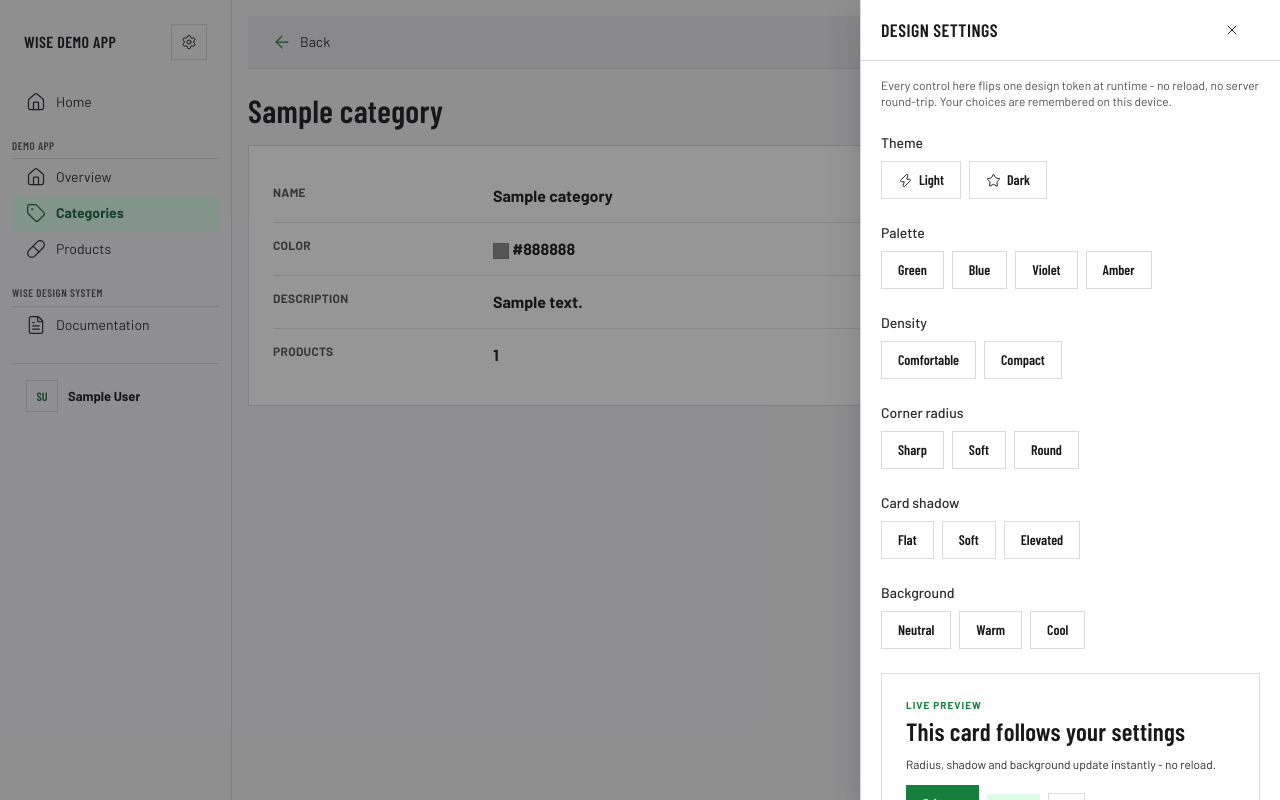
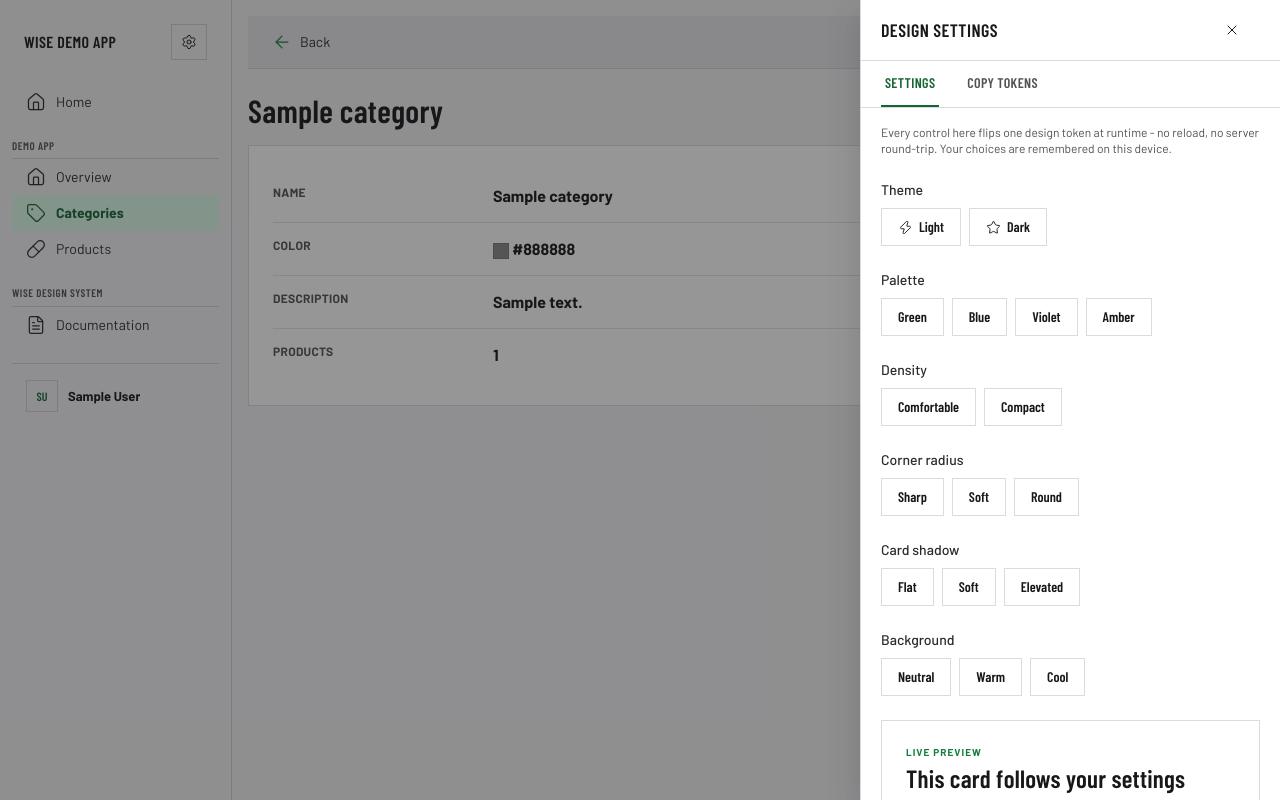
Before and after one commit to samiferr/wise_design_system, a Django app: page /demo/categories/1/ in a window 1280 px wide, after a click on "Design settings". Run offline with Django 5.2, Linux system fonts and the light colour scheme; a user stored in the database is signed in; tables that the repository leaves empty hold one stand-in row (values such as "Sample post").

Commit message:
Add a Copy Tokens tab to the design settings panel
The settings drawer now has two tabs: Settings (the existing controls) and
Copy Tokens, which reads back the live combination via getComputedStyle
and renders it as a paste-ready <html data-*> attribute line plus the
resolved :root { --token: value; } block behind it (a curated subset of
colors/radius/shadow/control-height, not the full @theme), copyable with
one .copy-button. New common.js helpers: wiseBuildTokenExport,
wiseRefreshTokenExport, wiseShowSettingsTab.

Fixed a flexbox bug hit along the way: .tab-bar's own overflow-x-auto
zeroes its automatic min-height once it's a direct flex child of .drawer's
flex-col layout, collapsing it to ~1px - needs shrink-0 at this call site.

Co-Authored-By: Claude Sonnet 5 <noreply@anthropic.com>
Claude-Session: https://claude.ai/code/session_01FCEk2fyPPbr27DKSdZYTfz

```diff
--- a/demo/showcase/templates/showcase/docs/theming/overview.html
+++ b/demo/showcase/templates/showcase/docs/theming/overview.html
@@ -47,7 +47,10 @@
         See <a class="text-action-600 underline" href="{% url 'docs_theming_design_tokens' %}">Design
         Tokens</a> for radius/shadow/background in depth. All six are one settings panel — see
         <code>wise_core/components/_settings_panel.html</code>, opened from the icon next to the
-        brand in this site's own sidebar and the demo app's.
+        brand in this site's own sidebar and the demo app's. Its <strong>Copy tokens</strong> tab
+        turns whatever combination you land on into a paste-ready <code>&lt;html data-*&gt;</code>
+        line plus the resolved <code>:root { --token: value; }</code> block behind it, via one
+        <code>.copy-button</code>.
     </p>
 
     <h2 class="mt-8">Try it</h2>
--- a/wise_core/static/wise_core/js/common.js
+++ b/wise_core/static/wise_core/js/common.js
@@ -132,6 +132,63 @@ function wiseToggleTheme() {
     wiseSetTheme(current === 'dark' ? 'light' : 'dark')
 }
 
+// ── Settings panel: "Copy tokens" tab ───────────────────────────────────────
+// Reads back the *resolved* value of a curated set of custom properties
+// (not the full @theme block - that's 150+ vars, most of them irrelevant to
+// a quick copy/paste) plus whichever data-* axis attributes are actually set
+// on <html>, so a developer can lift the exact combination chosen on the
+// Settings tab out of the live page instead of re-deriving it from
+// tokens.css by hand.
+
+var WISE_EXPORT_TOKENS = [
+    '--color-brand-500', '--color-brand-600', '--color-brand-700',
+    '--color-action-500', '--color-action-600', '--color-on-action', '--color-on-brand',
+    '--color-page', '--color-panel', '--color-panel-alt', '--color-surface', '--color-divider',
+    '--color-gray-500', '--color-gray-900',
+    '--radius-sm', '--radius-md', '--radius-lg', '--radius-xl',
+    '--shadow-card',
+    '--control-height-sm', '--control-height-md', '--control-height-lg', '--control-padding-y',
+]
+
+function wiseBuildTokenExport() {
+    var root = document.documentElement
+    var attrs = ['theme', 'palette', 'density', 'radius', 'shadow', 'bg']
+        .map(function (key) {
+            var value = root.getAttribute('data-' + key)
+            return value ? 'data-' + key + '="' + value + '"' : null
+        })
+        .filter(Boolean)
+        .join(' ')
+
+    var style = getComputedStyle(root)
+    var lines = WISE_EXPORT_TOKENS.map(function (name) {
+        return '    ' + name + ': ' + style.getPropertyValue(name).trim() + ';'
+    })
+
+    return (attrs ? '<html ' + attrs + '>' : '<html> (all defaults)') +
+        '\n\n:root {\n' + lines.join('\n') + '\n}'
+}
+
+function wiseRefreshTokenExport() {
+    var el = document.getElementById('wise-token-export')
+    if (el) el.textContent = wiseBuildTokenExport()
+}
+
+function wiseShowSettingsTab(tab) {
+    var showTokens = tab === 'tokens'
+    var panels = {controls: !showTokens, tokens: showTokens}
+    Object.keys(panels).forEach(function (name) {
+        var panel = document.getElementById('wise-settings-tab-' + name)
+        var tabButton = document.getElementById('wise-settings-tabbtn-' + name)
+        if (panel) panel.classList.toggle('hidden', !panels[name])
+        if (tabButton) {
+            tabButton.classList.toggle('selected', panels[name])
+            tabButton.setAttribute('aria-selected', String(panels[name]))
+        }
+    })
+    if (showTokens) wiseRefreshTokenExport()
+}
+
 // ── Copy button ────────────────────────────────────────────────────────────
 // One delegated listener, so buttons rendered later (in a drawer, a dialog, an
 // HTMX swap) work with no re-binding.
--- a/wise_core/templates/wise_core/components/_settings_panel.html
+++ b/wise_core/templates/wise_core/components/_settings_panel.html
@@ -1,12 +1,25 @@
 {% load wise_icons i18n %}
 {% comment %}
-Live design-token settings drawer. Every control below calls one of the
-wiseSet*() helpers in common.js, each of which writes one `data-*` attribute
-on <html> and persists it to localStorage - see the axis list at the top of
-tokens.css. Nothing here talks to the server: the whole panel works with
-zero backend support, which is what makes it safe to ship in every project
-that pulls in wise_core (open it with wiseOpenDrawer('wise-settings-drawer'),
-normally via _settings_toggle.html).
+Live design-token settings drawer, two tabs:
+
+  - Settings: every control calls one of the wiseSet*() helpers in
+    common.js, each of which writes one `data-*` attribute on <html> and
+    persists it to localStorage - see the axis list at the top of
+    tokens.css.
+  - Copy tokens: read-only. wiseRefreshTokenExport() (common.js) reads back
+    the resolved value of a curated set of custom properties plus whichever
+    `data-*` attributes are currently set, so the *exact* combination
+    chosen on the Settings tab can be copied out - as the attribute line to
+    reproduce it at runtime, or the resolved values to bake it in
+    permanently.
+
+Nothing here talks to the server: the whole panel works with zero backend
+support, which is what makes it safe to ship in every project that pulls in
+wise_core (open it with wiseOpenDrawer('wise-settings-drawer'), normally via
+_settings_toggle.html). The tab switch itself is plain JS rather than the
+one-URL-per-tab pattern the Tab Group doc page recommends for real pages -
+this is a floating, ephemeral panel, not page content, so there's no URL to
+give it.
 
 Include this once per page - wise_core/base.html's default `modal` block
 already does, so most pages get it for free. Override that block (or this
@@ -20,7 +33,27 @@ one) to opt out.
             {% lucide "x" size=16 %}
         </button>
     </div>
-    <div class="drawer-body space-y-6">
+
+    {% comment %}
+    shrink-0: .tab-bar's own overflow-x-auto makes it a flex-basis-shrinkable
+    item once it sits directly inside .drawer's flex-col layout (an
+    overflow value other than visible zeroes a flex item's automatic
+    min-height) - without this it collapses to ~1px instead of its
+    content's height.
+    {% endcomment %}
+    <div class="tab-bar shrink-0 border-b border-divider px-5" role="tablist" aria-label="{% trans 'Design settings' %}">
+        <button type="button" id="wise-settings-tabbtn-controls" class="bar-item selected" role="tab"
+                aria-selected="true" aria-controls="wise-settings-tab-controls" onclick="wiseShowSettingsTab('controls')">
+            {% trans "Settings" %}
+        </button>
+        <button type="button" id="wise-settings-tabbtn-tokens" class="bar-item" role="tab"
+                aria-selected="false" aria-controls="wise-settings-tab-tokens" onclick="wiseShowSettingsTab('tokens')">
+            {% trans "Copy tokens" %}
+        </button>
+    </div>
+
+    <div class="drawer-body">
+        <div id="wise-settings-tab-controls" class="space-y-6">
             <p class="text-xs text-gray-600">
                 {% trans "Every control here flips one design token at runtime - no reload, no server round-trip. Your choices are remembered on this device." %}
             </p>
@@ -94,4 +127,19 @@ one) to opt out.
                 {% lucide "power" size=15 %}<span>{% trans "Reset to defaults" %}</span>
             </button>
         </div>
+
+        <div id="wise-settings-tab-tokens" class="hidden space-y-4">
+            <p class="text-xs text-gray-600">
+                {% trans "The exact combination chosen on the Settings tab: the attribute line to switch to it at runtime, and the resolved values below to bake it in permanently." %}
+            </p>
+            <div class="relative">
+                <pre id="wise-token-export" class="max-h-80 overflow-auto whitespace-pre-wrap break-all bg-gray-900 p-3 pr-10 font-mono text-[11px] leading-relaxed text-gray-100" style="border-radius: var(--radius-md)"></pre>
+                <button type="button" class="btn btn-icon btn-secondary copy-button absolute right-2 top-2"
+                        data-copy-target="#wise-token-export" aria-label="{% trans 'Copy tokens' %}">
+                    <span class="copy-button-idle">{% lucide "link" size=14 %}</span>
+                    <span class="copy-button-done">{% lucide "check" size=14 %}</span>
+                </button>
             </div>
+        </div>
+    </div>
+</div>
```
Also changed, not shown: docs/design-tokens.md (+7 -0 lines), wise_core/static/wise_core/css/tailwind.css. Lines whose indentation alone changed are shown as unchanged.
